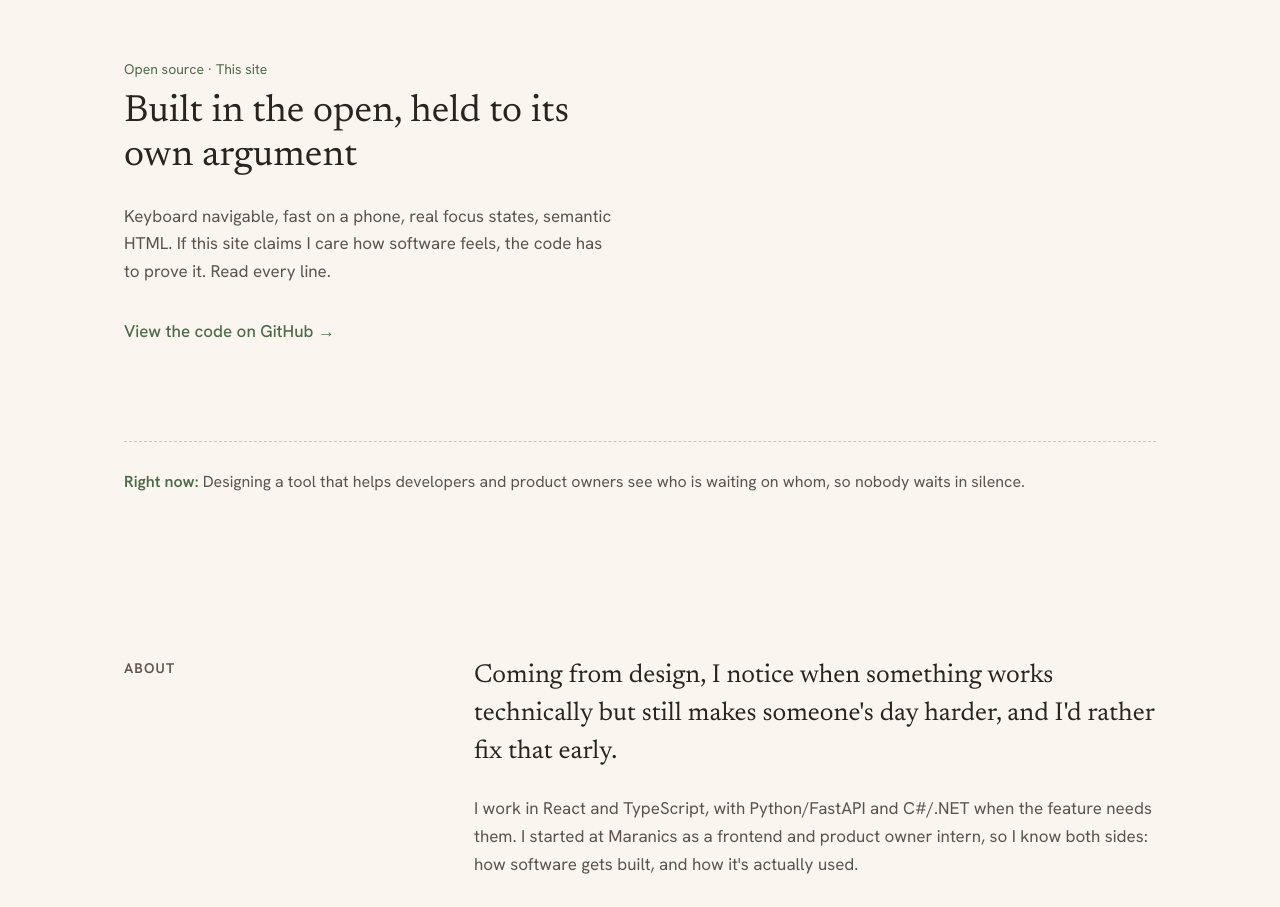
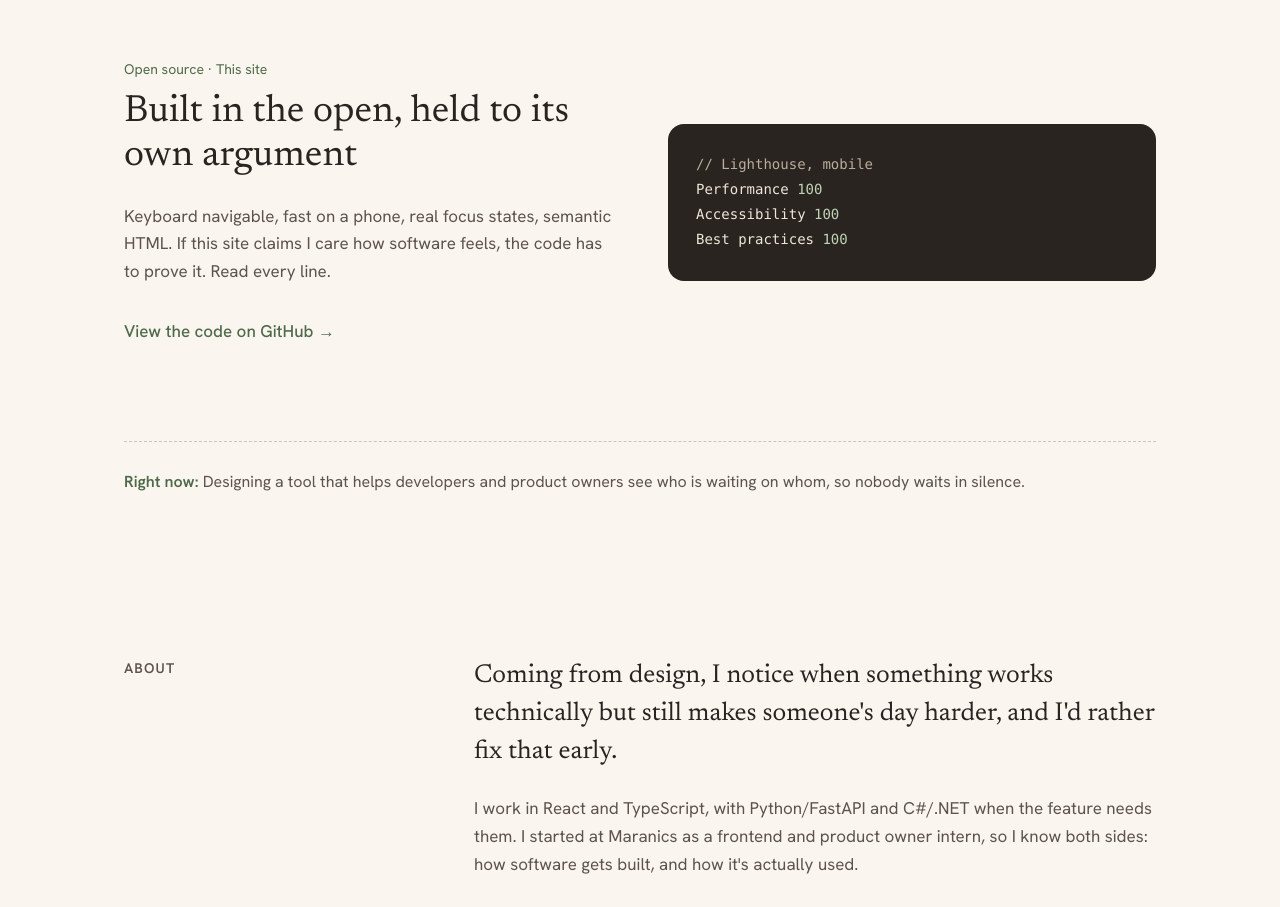
Before and after one commit to RitaHelwangi/portfolio, a React (Vite) app: page / in a window 1280 px wide. Shown: the part 1560-2467 px from the top of the page. Built offline with nearby package versions, Linux system fonts and the light colour scheme.

Commit message:
Show Lighthouse scores on the This site card

```diff
--- a/src/content/site.ts
+++ b/src/content/site.ts
@@ -29,9 +29,9 @@ export const glance = [
 // Lighthouse scores for the "This site" card. Measure after launch at pagespeed.web.dev,
 // then fill in the numbers. The scores card stays hidden until all three are set.
 export const lighthouse: { performance: number | null; accessibility: number | null; bestPractices: number | null } = {
-  performance: null,
-  accessibility: null,
-  bestPractices: null,
+  performance: 100,
+  accessibility: 100,
+  bestPractices: 100,
 }
 
 export const principle = 'A good platform tells people what to do next, instead of feeding them information.'
```
